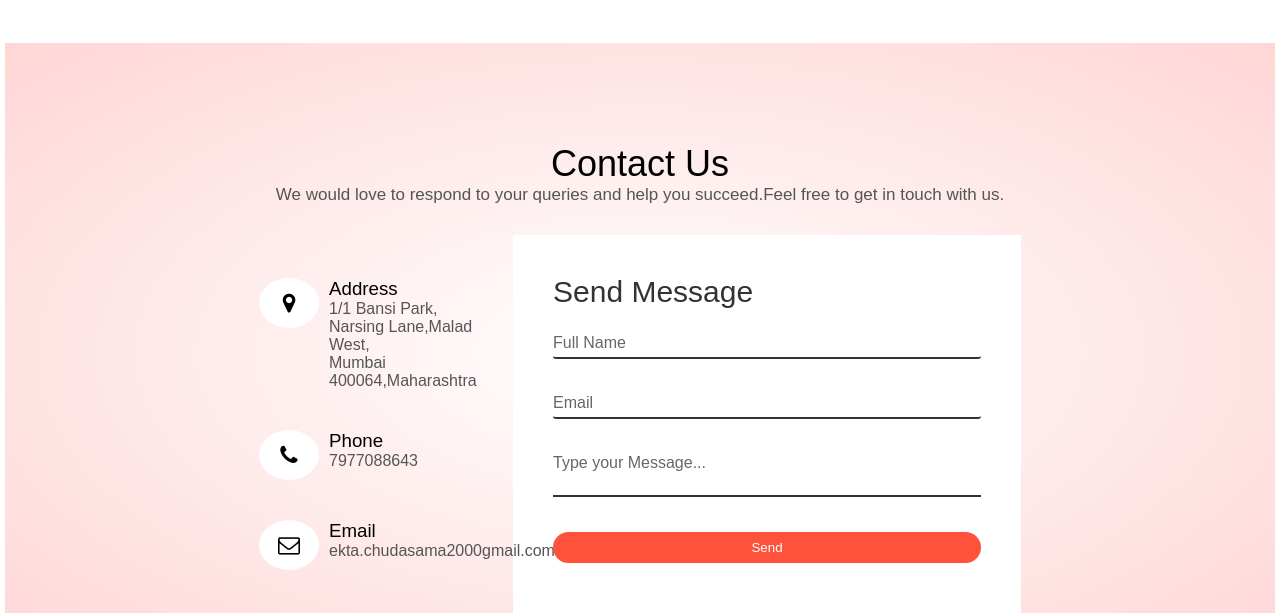
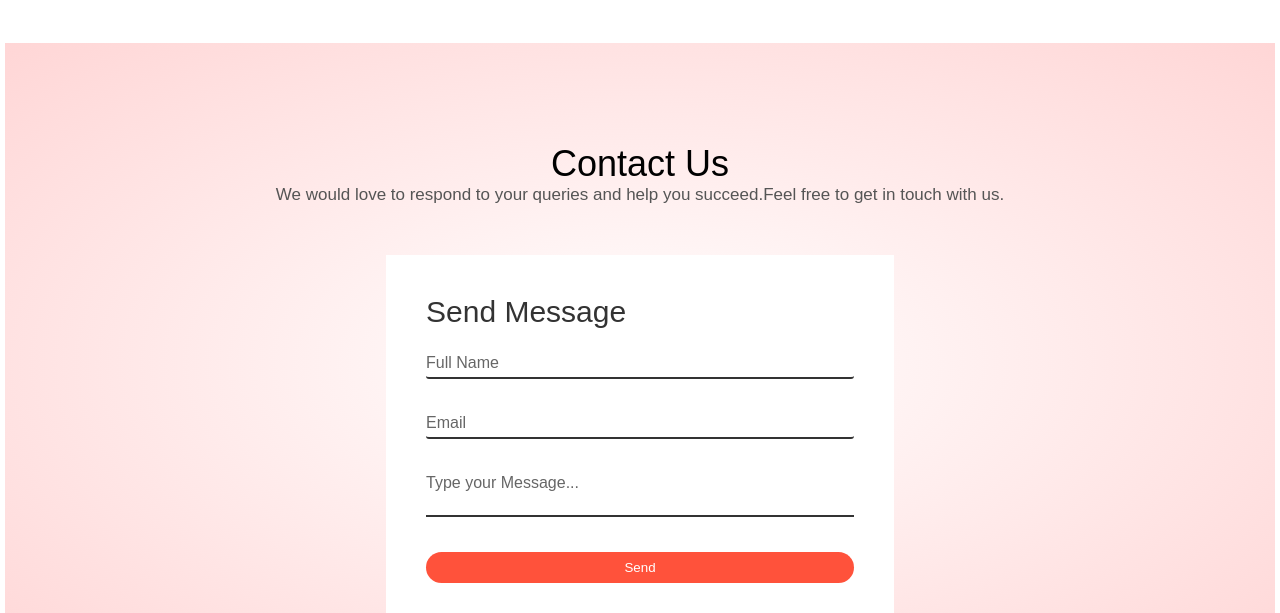
Before and after one commit to ektakishorchudasama/Customized_Tailoring, a plain HTML site: page contact.html in a window 1280 px wide. Shown: the part 187-800 px from the top of the page. Drawn offline with Linux system fonts and the light colour scheme.

Commit message:
Add files via upload

```diff
--- a/contact.html
+++ b/contact.html
@@ -5,7 +5,7 @@
     <meta name="viewport" content="width=device-width initial-scale=1.0">
     <title>LoginPage-Milan</title>
     <link rel="stylesheet" href="https://stackpath.bootstrapcdn.com/font-awesome/4.7.0/css/font-awesome.min.css" integrity="sha384-wvfXpqpZZVQGK6TAh5PVlGOfQNHSoD2xbE+QkPxCAFlNEevoEH3Sl0sibVcOQVnN" crossorigin="anonymous">
-    <link rel="stylesheet" href="style.css">
+    <link rel="stylesheet" type="text/css" href="style.css">
     <link href="https://fonts.googleapis.com/css2?family=Poppins:wght@300;400;500;600;700&display=swap" rel="stylesheet">
 </head>
 <body>
@@ -37,29 +37,8 @@
             <p>We would love to respond to your queries and help you succeed.Feel free to get in touch with us.</p>
         </div>
         <div class="Container">
-            <div class="ContactInfo">
-                <div class="box">
-                    <div class="icon"><i class="fa fa-map-marker" aria-hidden="true"></i></div>
-                    <div class="text">
-                        <h3>Address</h3>
-                        <p>1/1 Bansi Park,<br>Narsing Lane,Malad West,<br>Mumbai 400064,Maharashtra</p>
-                    </div>
-                </div>
-                <div class="box">
-                    <div class="icon"><i class="fa fa-phone" aria-hidden="true"></i></div>
-                    <div class="text">
-                        <h3>Phone</h3>
-                        <p>7977088643</p>
-                    </div>
-                </div>
-                <div class="box">
-                    <div class="icon"><i class="fa fa-envelope-o" aria-hidden="true"></i></div>
-                    <div class="text">
-                        <h3>Email</h3>
-                        <p>ekta.chudasama2000gmail.com</p>
-                    </div>
-                </div>
-            </div>
+
+            </div><br>
             <div class="ContactForm">
                 <form>
                     <h2>Send Message</h2>
@@ -93,7 +72,7 @@
                     <h3>Download Our App</h3>
                     <p>Download App for Andriod and ios mobile phones.</p>
                     <div class="app-logo">
-                        <img src="images/playstore.jpeg" height="45px;">
+                        <img src="images/download%20new1.jpg" height="45px;">
                         <img src="images/istore.jpeg">
                     </div>
                 </div>
```
